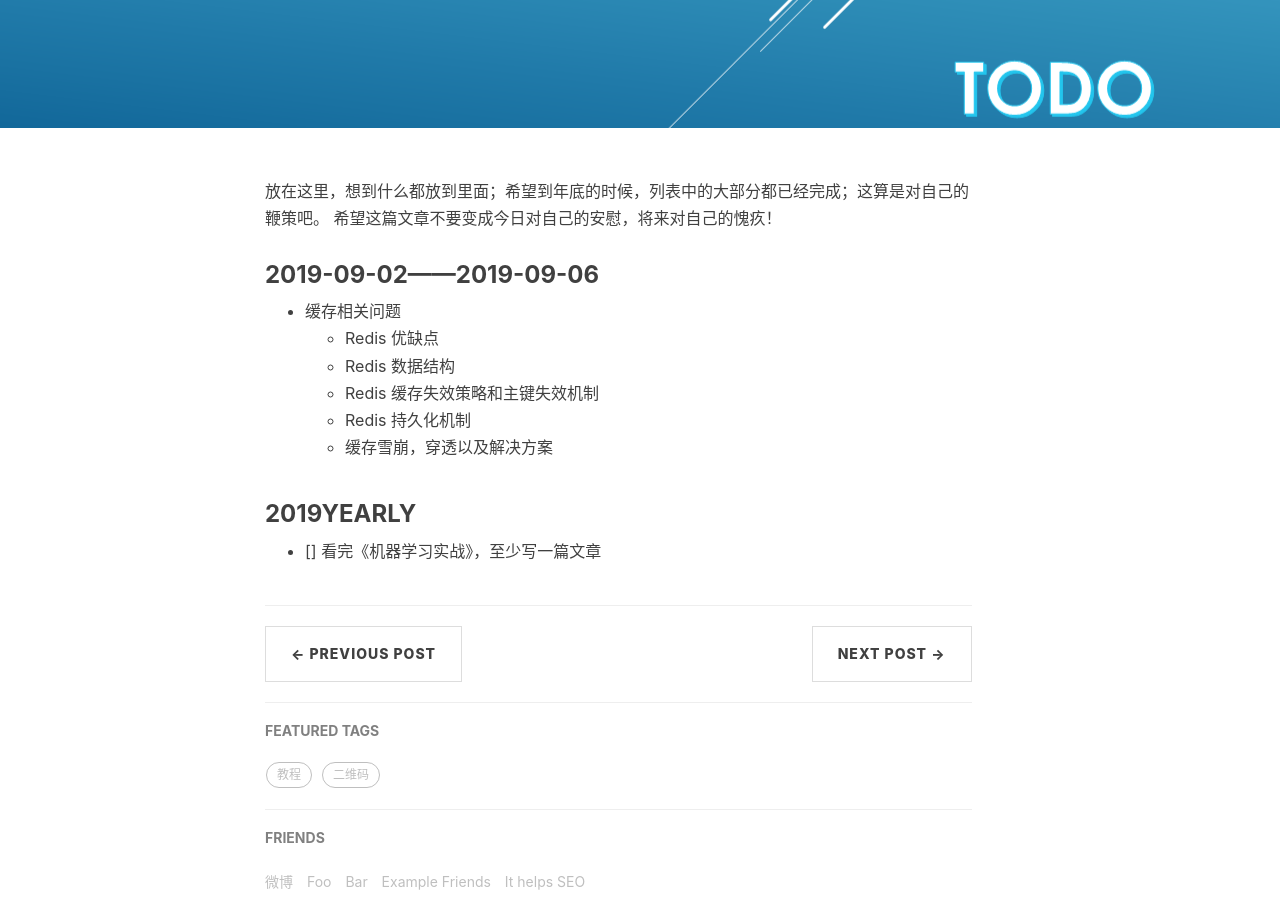
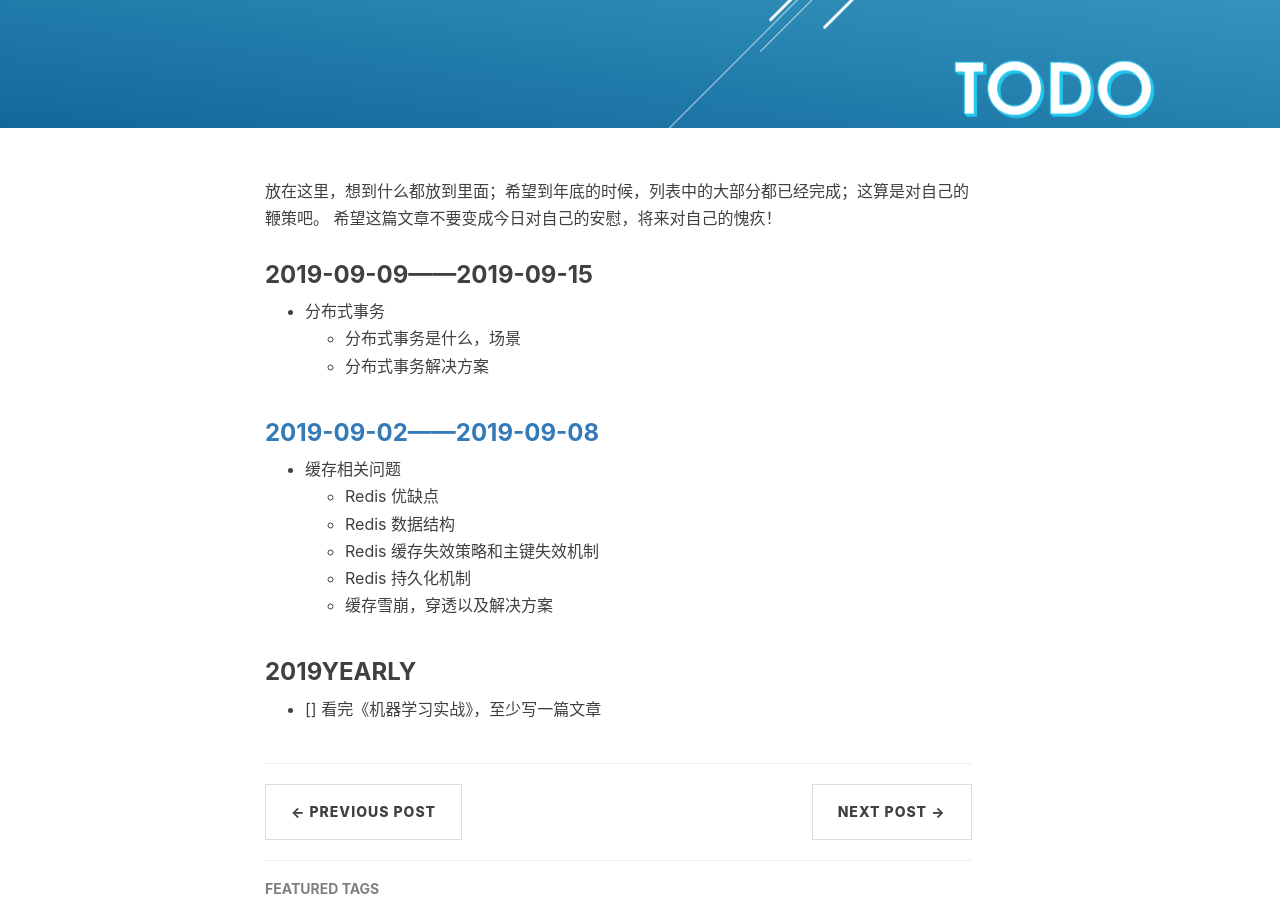
Before and after one commit to lovears/lovears.github.io, a Jekyll site: the page built from _posts/2019-06-30-todo-list.markdown, in a window 1280 px wide and 900 px high, scrolled down 395 px. Built offline with Jekyll 4.4.1, drawn with Linux system fonts in a browser that asks for light colours; nearby versions of some CDN libraries; comment, search, counter and statistics services are not loaded.

Commit message:
2019-09-09——2019-09-15 任务

```diff
--- a/_posts/2019-06-30-todo-list.markdown
+++ b/_posts/2019-06-30-todo-list.markdown
@@ -13,7 +13,12 @@ tags:
 放在这里，想到什么都放到里面；希望到年底的时候，列表中的大部分都已经完成；这算是对自己的鞭策吧。
 希望这篇文章不要变成今日对自己的安慰，将来对自己的愧疚！
 
-### 2019-09-02——2019-09-06
+### 2019-09-09——2019-09-15
+- 分布式事务
+  - 分布式事务是什么，场景
+  - 分布式事务解决方案
+
+### [2019-09-02——2019-09-08](https://lovears.github.io/2019/09/07/cache-redis/)
 -  缓存相关问题
     -  Redis 优缺点
     -  Redis 数据结构
@@ -21,6 +26,5 @@ tags:
     -  Redis 持久化机制
     -  缓存雪崩，穿透以及解决方案
 
-
 ### 2019YEARLY
 - [] 看完《机器学习实战》，至少写一篇文章
```
